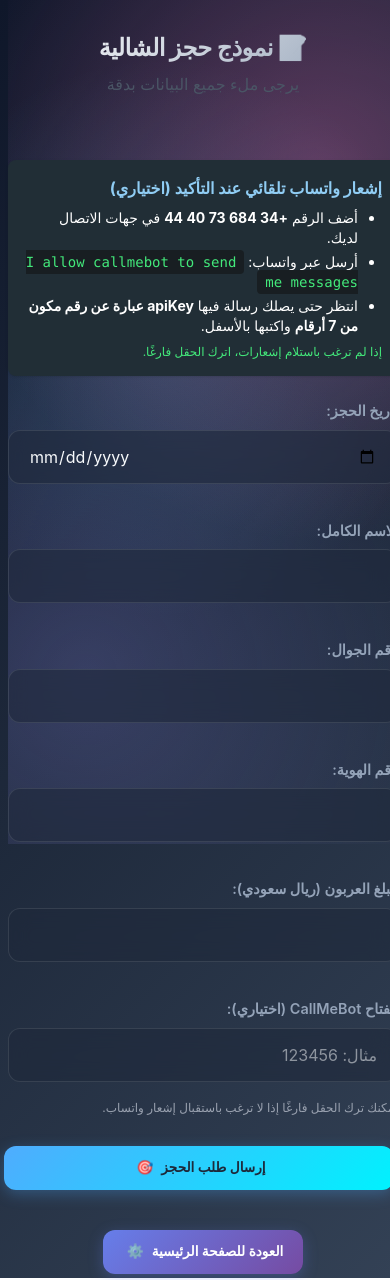
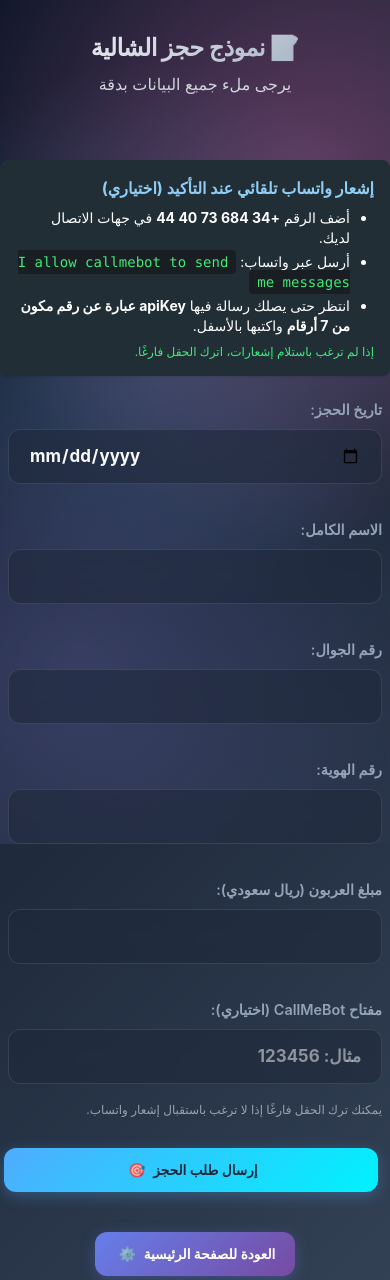
Before and after one commit to mrwolf1595/chalet-booking, a Next.js app: page /booking in a window 390 px wide. Built offline with nearby package versions, Linux system fonts and the light colour scheme.

Commit message:
update booking page to responsive on mobile

```diff
--- a/app/booking/page.tsx
+++ b/app/booking/page.tsx
@@ -21,7 +21,6 @@ interface BookingData {
   createdAt: Date;
 }
 
-// Component منفصل للـ BookingForm
 function BookingForm() {
   const router = useRouter();
   const params = useSearchParams();
@@ -153,7 +152,7 @@ function BookingForm() {
     <>
       <header className="text-center py-8">
         <h1 className="text-2xl font-bold mb-2">📝 نموذج حجز الشالية</h1>
-        <p className="text-gray-600">يرجى ملء جميع البيانات بدقة</p>
+        <p className="text-gray-300">يرجى ملء جميع البيانات بدقة</p>
       </header>
 
       {/* تعليمات تفعيل CallMeBot */}
@@ -175,71 +174,86 @@ function BookingForm() {
         </div>
       </div>
 
-      <form className="booking-container max-w-lg mx-auto" onSubmit={handleSubmit}>
+      {/* نموذج الحجز */}
+      <form className="booking-container max-w-lg mx-auto px-2" onSubmit={handleSubmit} autoComplete="off">
+        {/* حقل التاريخ */}
         <div className="form-group mb-6">
-          <label htmlFor="date">تاريخ الحجز:</label>
+          <label htmlFor="date" className="block mb-2 text-sm font-semibold text-white">تاريخ الحجز:</label>
           <input
             type="date"
             id="date"
-            className="input"
+            className="input w-full rounded-lg bg-white bg-opacity-90 text-gray-900 font-bold border border-gray-300 focus:border-blue-400 focus:ring-2 focus:ring-blue-300 px-3 py-3 outline-none transition"
             value={date}
             onChange={e => handleDateChange(e.target.value)}
             required
             min={new Date().toISOString().split("T")[0]}
             disabled={checking}
+            style={{ fontSize: "1.06rem" }}
           />
         </div>
 
+        {/* حقل الاسم */}
         <div className="form-group mb-6">
-          <label htmlFor="customerName">الاسم الكامل:</label>
+          <label htmlFor="customerName" className="block mb-2 text-sm font-semibold text-white">الاسم الكامل:</label>
           <input
             type="text"
             id="customerName"
-            className="input"
+            className="input w-full rounded-lg bg-white bg-opacity-90 text-gray-900 font-bold border border-gray-300 focus:border-blue-400 focus:ring-2 focus:ring-blue-300 px-3 py-3 outline-none transition"
             value={customerName}
             onChange={e => setCustomerName(e.target.value.replace(/[0-9\!\@\#\$\%\^\&\*\(\)\_\+\=\[\]\{\}\|\\\:\;\"\'\<\>\,\.\?\/]/g, ""))}
             required
+            style={{ fontSize: "1.06rem" }}
+            autoComplete="off"
           />
         </div>
 
+        {/* حقل الجوال */}
         <div className="form-group mb-6">
-          <label htmlFor="customerPhone">رقم الجوال:</label>
+          <label htmlFor="customerPhone" className="block mb-2 text-sm font-semibold text-white">رقم الجوال:</label>
           <input
             type="tel"
             id="customerPhone"
-            className="input"
+            className="input w-full rounded-lg bg-white bg-opacity-90 text-gray-900 font-bold border border-gray-300 focus:border-blue-400 focus:ring-2 focus:ring-blue-300 px-3 py-3 outline-none transition"
             value={customerPhone}
             maxLength={10}
             onChange={e => setCustomerPhone(e.target.value.replace(/\D/g, "").slice(0, 10))}
             required
+            style={{ fontSize: "1.06rem" }}
+            autoComplete="off"
           />
         </div>
 
+        {/* حقل الهوية */}
         <div className="form-group mb-6">
-          <label htmlFor="nationalId">رقم الهوية:</label>
+          <label htmlFor="nationalId" className="block mb-2 text-sm font-semibold text-white">رقم الهوية:</label>
           <input
             type="text"
             id="nationalId"
-            className="input"
+            className="input w-full rounded-lg bg-white bg-opacity-90 text-gray-900 font-bold border border-gray-300 focus:border-blue-400 focus:ring-2 focus:ring-blue-300 px-3 py-3 outline-none transition"
             value={nationalId}
             maxLength={10}
             onChange={e => setNationalId(e.target.value.replace(/\D/g, "").slice(0, 10))}
             required
+            style={{ fontSize: "1.06rem" }}
+            autoComplete="off"
           />
         </div>
 
+        {/* حقل العربون */}
         <div className="form-group mb-6">
-          <label htmlFor="depositAmount">مبلغ العربون (ريال سعودي):</label>
+          <label htmlFor="depositAmount" className="block mb-2 text-sm font-semibold text-white">مبلغ العربون (ريال سعودي):</label>
           <input
             type="number"
             id="depositAmount"
-            className="input"
+            className="input w-full rounded-lg bg-white bg-opacity-90 text-gray-900 font-bold border border-gray-300 focus:border-blue-400 focus:ring-2 focus:ring-blue-300 px-3 py-3 outline-none transition"
             value={depositAmount}
             min={50}
             max={5000}
             step="0.01"
             onChange={e => setDepositAmount(e.target.value.replace(/[^\d.]/g, ""))}
             required
+            style={{ fontSize: "1.06rem" }}
+            autoComplete="off"
           />
           {depositAmount && Number(depositAmount) > 0 && (
             <div className="mt-2 bg-green-50 text-green-800 rounded p-2 text-center">
@@ -248,15 +262,18 @@ function BookingForm() {
           )}
         </div>
 
+        {/* حقل apiKey */}
         <div className="form-group mb-6">
-          <label htmlFor="apiKey">مفتاح CallMeBot (اختياري):</label>
+          <label htmlFor="apiKey" className="block mb-2 text-sm font-semibold text-white">مفتاح CallMeBot (اختياري):</label>
           <input
             type="text"
             id="apiKey"
-            className="input"
+            className="input w-full rounded-lg bg-white bg-opacity-90 text-gray-900 font-bold border border-gray-300 focus:border-blue-400 focus:ring-2 focus:ring-blue-300 px-3 py-3 outline-none transition"
             value={apiKey}
             onChange={e => setApiKey(e.target.value.trim())}
             placeholder="مثال: 123456"
+            style={{ fontSize: "1.06rem" }}
+            autoComplete="off"
           />
           <small className="text-xs text-gray-400">
             يمكنك ترك الحقل فارغًا إذا لا ترغب باستقبال إشعار واتساب.
```
